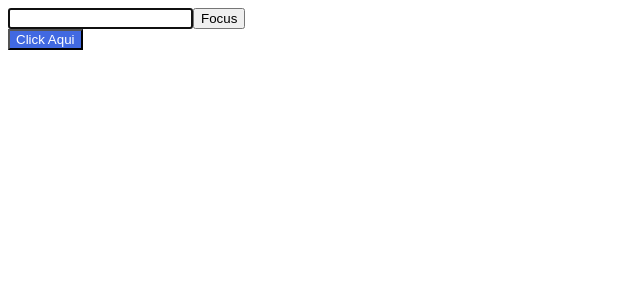
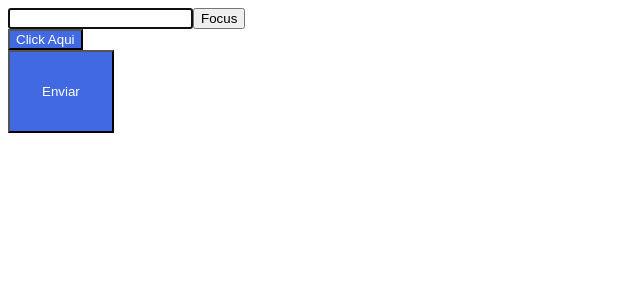
Before and after one commit to VictorYugo/Agenda-creada-en-React, a React (Create React App) app in the folder Proyecto/hello-cra/: page / in a window 1280 px wide. Shown: the top 300 px of the page, without its empty margins (0-640 px from the left). Built offline with nearby package versions, Linux system fonts and the light colour scheme.

Commit message:
instalacion y uso de styled-components

```diff
--- a/Proyecto/hello-cra/package.json
+++ b/Proyecto/hello-cra/package.json
@@ -10,6 +10,7 @@
     "react": "^17.0.1",
     "react-dom": "^17.0.1",
     "react-scripts": "4.0.0",
+    "styled-components": "^5.2.1",
     "web-vitals": "^0.2.4"
   },
   "scripts": {
--- a/Proyecto/hello-cra/src/App.jsx
+++ b/Proyecto/hello-cra/src/App.jsx
@@ -2,6 +2,7 @@ import React, {Component} from 'react';
 //import Form from './Components/Form'
 import Refs from './components/Refs';
 import Button from './components/Button/Button';
+import Benviar from './components/Benviar/Benviar';
 
 class App extends Component {
   render() {
@@ -9,6 +10,9 @@ class App extends Component {
       <div>
         <Refs></Refs>
         <Button></Button>
+        <div>
+          <Benviar></Benviar>
+        </div>
       </div>
     );
   }
--- /dev/null
+++ b/Proyecto/hello-cra/src/components/Benviar/Benviar.jsx
@@ -0,0 +1,24 @@
+import React from 'react'
+import styled from 'styled-components'
+
+const color = 'royalblue'
+const padding= '2rem'
+
+const StyledButton = styled.button`
+    background-color: ${color};
+    color: white;
+    padding: ${padding};
+
+    &:hover{
+        background-color: white;
+        color: ${color};
+    }
+`
+
+const Benviar = () => {
+    return (
+        <StyledButton>Enviar</StyledButton>
+    )
+}
+
+export default Benviar;
```
Also changed, not shown: 1 other file (tests, documents, lock files or other folders).
